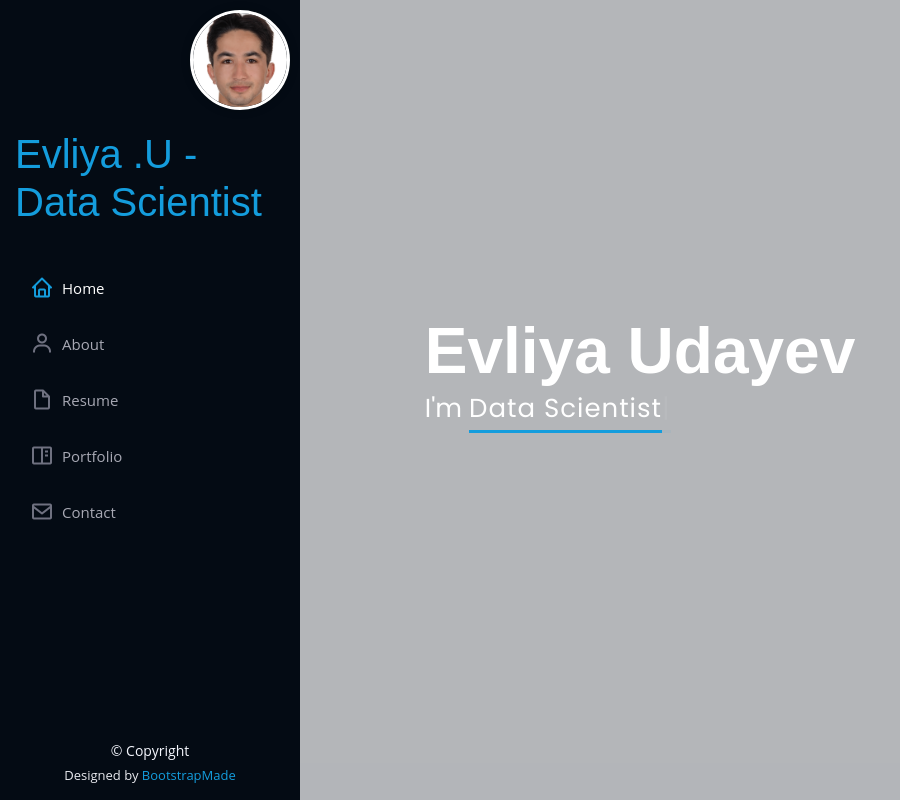
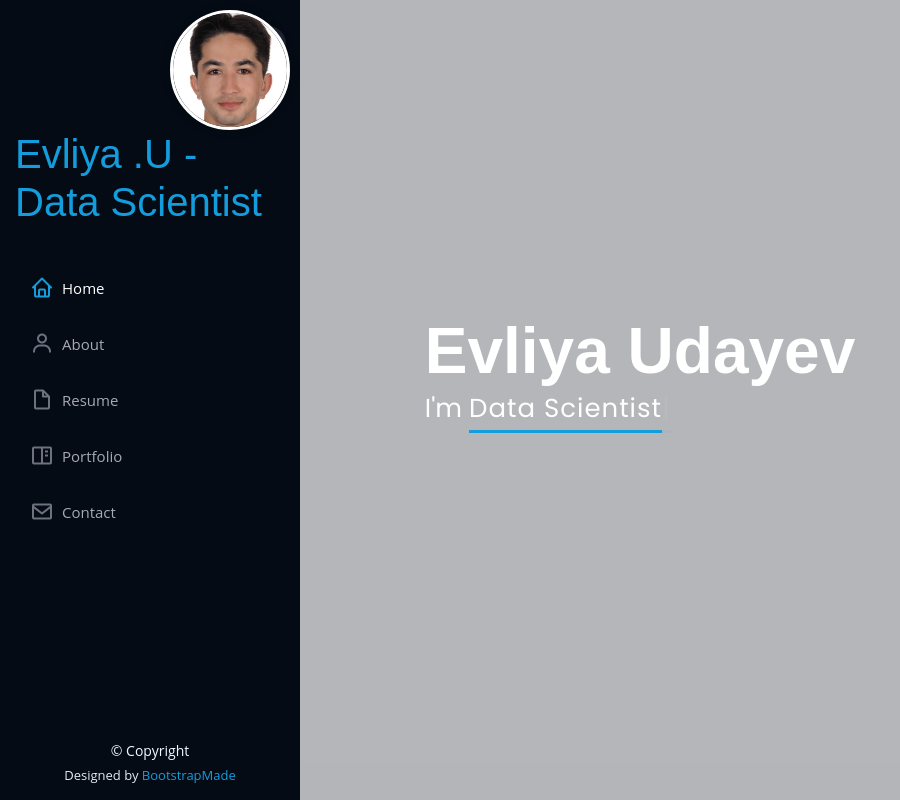
Before and after one commit to evliyaaa/Portfolio, a plain HTML site: page index.html in a window 1280 px wide. Shown: the top 800 px of the page, without its empty margins (0-900 px from the left). Drawn offline with Linux system fonts and the light colour scheme; files whose address does not match are found by name.

Commit message:
Update style.css

```diff
--- a/assets/css/style.css
+++ b/assets/css/style.css
@@ -86,8 +86,8 @@ h6 {
   position: absolute;
   top: 10px; /* Adjust the top position as needed */
   right: 10px; /* Adjust the right position as needed */
-  width: 100px; /* Adjust the size as needed */
-  height: 100px;
+  width: 120px; /* Adjust the size as needed */
+  height: 120px;
   border-radius: 50%;
   object-fit: cover; /* Maintain aspect ratio and cover the circle */
   border: 3px solid white; /* Add a white border around the image */
```
